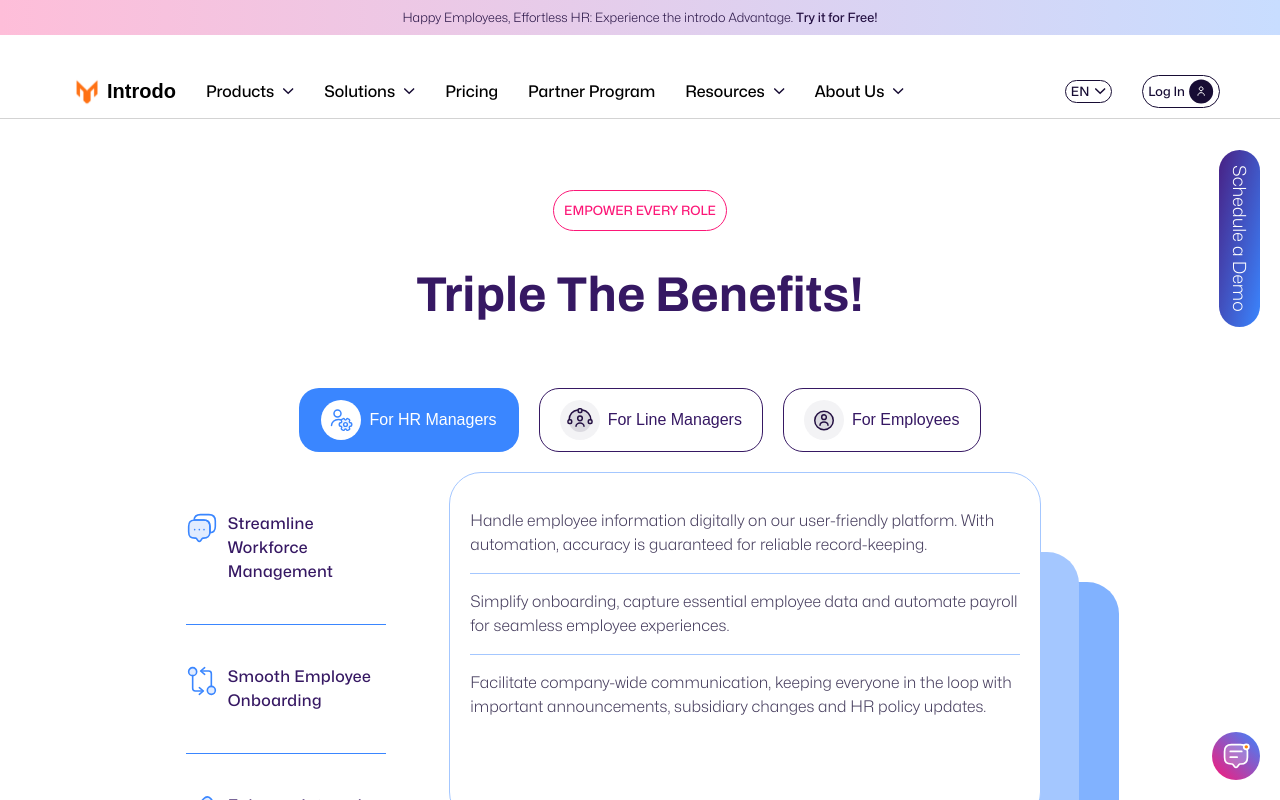
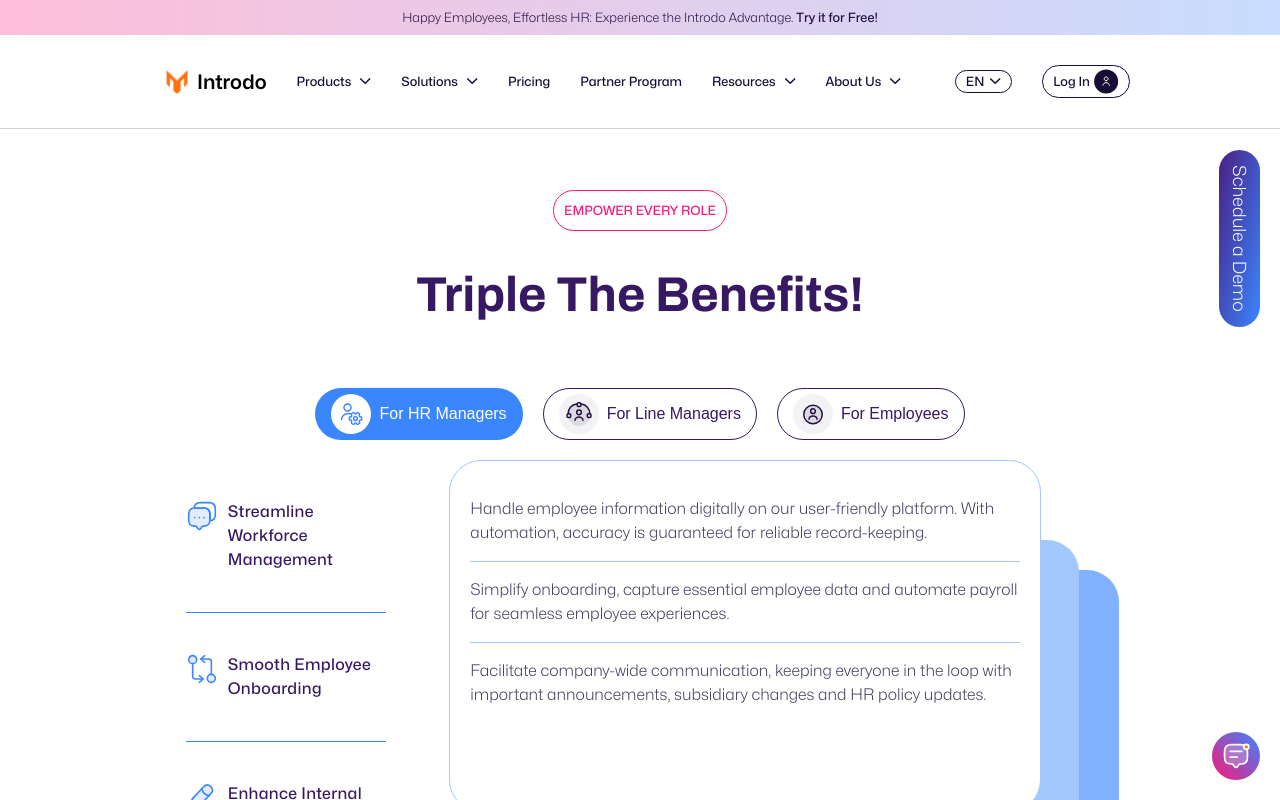
Before and after one commit to JoelPJacob/introdo-react-app, a React (Create React App) app: page / in a window 1280 px wide. Shown: the top 800 px of the page. Built offline with nearby package versions, Linux system fonts and the light colour scheme.

Commit message:
Header section code optimization

```diff
--- a/src/components/Header.css
+++ b/src/components/Header.css
@@ -1,10 +1,12 @@
+/* Header.css */
+
+
+/* Styling for top announcement bar */
 .top-box {
     background: linear-gradient(to right, rgba(254, 190, 217, 1), rgba(200, 221, 255, 1));
     padding: 10px 0;
     text-align: center;
     width: 100%;
-    margin-top: 0px;
-    z-index: 2;
 }
 
 .top-box p {
@@ -12,18 +14,17 @@
     color: rgba(36, 16, 66, 1);
     font-family: 'MonaSansLight', sans-serif;
     font-size: 12.8px;
-    font-weight: 400;
 }
 
 .bold-text {
     font-weight: 600;
     font-family: 'MonaSansMedium', sans-serif;
-    font-size: 12.8px;
     color: rgba(36, 16, 66, 1);
 }
 
+/* Navigation bar styling */
 nav {
-    margin: 40px 0 10px;
+    padding: 30px 0;
     border-bottom: 1px solid rgba(211, 211, 211, 1);
 }
 
@@ -31,85 +32,72 @@ nav {
     display: flex;
     justify-content: space-between;
     align-items: center;
-    max-width: 1200px;
-    margin: 0 auto;
-    padding: 0 20px 10px;
-    width: 100%;
+    padding: 0 150px;
     box-sizing: border-box;
 }
 
-.nav-left {
+.nav-right {
+    display: flex;
+    align-items: center;
+    margin-left: auto;
+}
+
+.nav-left, .nav-right {
     display: flex;
     align-items: center;
 }
 
+/* Navigation menu list styling */
 .nav-list {
     list-style: none;
+    display: flex;
     padding: 0;
     margin: 0;
+}
+
+.nav-list li {
+    margin: 0 15px;
+    font-family: "MonaSansMedium", sans-serif;
+    font-weight: 500;
+    font-size: 12.8px;
+    color: rgba(23, 12, 52, 1);
     display: flex;
     align-items: center;
 }
 
-.nav-list li {
-    margin: 0 15px;
-    display: flex;
-    align-items: center;
+/* Navigation logo and text */
+.nav-logo {
+    width: 24px;
+    height: auto;
 }
 
-.nav-list a {
-    color: black;
-    text-decoration: none;
-    font-size: 16px;
-    display: flex;
-    align-items: center;
-    font-family: "MonaSansMedium";
-    font-weight: 500;
+.nav-logo-text {
+    font-family: 'MonaSansBold', sans-serif;
+    font-weight: 900;
+    font-size: 20px;
+    margin-left: 8px;
+    color: rgba(0, 0, 0, 1);
 }
 
-.nav-list a:hover {
-    text-decoration: underline;
-}
-
+/* Dropdown arrow icon in menu */
 .nav-icon {
     width: 12px;
     height: auto;
     margin-left: 8px;
 }
 
-.nav-logo {
-    width: 24px;
-    height: auto;
-}
-
-.nav-logo-text {
-    font-family: 'Mona Sans', sans-serif;
-    font-weight: 600;
-    font-size: 20px;
-    margin-left: 8px;
-    color: rgba(0, 0, 0, 1);
-}
-
-.nav-right {
-    display: flex;
-    align-items: center;
-}
-
+/* Button styling for language and login */
 .header-button {
-    border-radius: 100px;
-    padding: 3px 5px 3px 5px;
-    align-items: center;
+    border-radius: 50px;
+    padding: 3px 10px;
     background-color: white;
     color: rgba(23, 12, 52, 1);
     font-size: 12.8px;
-    border-width: 1px;
-    border-color: rgba(23, 12, 52, 1);
-    border-style: solid;
+    border: 1px solid rgba(23, 12, 52, 1);
     display: flex;
     align-items: center;
     cursor: pointer;
     font-family: "MonaSansMedium";
-    font-weight: 500;
 }
 
 .header-button:not(:last-child) {
--- a/src/components/Header.js
+++ b/src/components/Header.js
@@ -5,35 +5,53 @@ import Logo from '../assets/icons/app-logo.svg';
 import { ReactComponent as ProfileIcon } from '../assets/icons/avatar-logo.svg';
 
 const Header = () => {
+  const menuItems = [
+    { id: 1, name: 'Products', hasDropdown: true },
+    { id: 2, name: 'Solutions', hasDropdown: true },
+    { id: 3, name: 'Pricing', hasDropdown: false },
+    { id: 4, name: 'Partner Program', hasDropdown: false },
+    { id: 5, name: 'Resources', hasDropdown: true },
+    { id: 6, name: 'About Us', hasDropdown: true }
+  ];
+
   return (
     <div>
+      {/* Top bar */}
       <div className="top-box">
         <p>
-          Happy Employees, Effortless HR: Experience the introdo Advantage. <span className="bold-text">Try it for Free!</span>
+          Happy Employees, Effortless HR: Experience the Introdo Advantage.
+          <span className="bold-text"> Try it for Free!</span>
         </p>
       </div>
+
+      {/* Navigation bar */}
       <nav>
         <div className="nav-container">
+          {/* Left side of navigation (logo and menu) */}
           <div className="nav-left">
             <ul className="nav-list">
               <li>
-                <a href="/products">
-                  <img src={Logo} alt="App Logo" className="nav-logo" />
-                  <span className="nav-logo-text">Introdo</span>
-                </a>
+                {/* App logo */}
+                <img src={Logo} alt="App Logo" className="nav-logo" />
+                <span className="nav-logo-text">Introdo</span>
               </li>
-              <li><a href="/products">Products <img src={DownArrow} alt="Down Arrow" className="nav-icon" /></a></li>
-              <li><a href="/solutions">Solutions <img src={DownArrow} alt="Down Arrow" className="nav-icon" /></a></li>
-              <li><a href="/pricing">Pricing</a></li>
-              <li><a href="/partner-program">Partner Program</a></li>
-              <li><a href="/resources">Resources <img src={DownArrow} alt="Down Arrow" className="nav-icon" /></a></li>
-              <li><a href="/about">About Us <img src={DownArrow} alt="Down Arrow" className="nav-icon" /></a></li>
+              {/* Menu items using map */}
+              {menuItems.map((item, index) => (
+                <li key={index}>
+                  {item.name}
+                  {item.hasDropdown && <img src={DownArrow} alt="Down Arrow" className="nav-icon" />}
+                </li>
+              ))}
             </ul>
           </div>
+
+          {/* Right side of navigation (language and login buttons) */}
           <div className="nav-right">
+            {/* Language selection button */}
             <button className="header-button">
               EN <img src={DownArrow} alt="Down Arrow" className="button-icon" />
             </button>
+            {/* Login button with profile icon */}
             <button className="header-button">
               Log In <ProfileIcon className="profile-icon" />
             </button>
@@ -42,6 +60,6 @@ const Header = () => {
       </nav>
     </div>
   );
-}
+};
 
 export default Header;
--- a/src/components/TabBar.css
+++ b/src/components/TabBar.css
@@ -9,12 +9,15 @@
 .tab-button {
   display: flex;
   align-items: center;
+  padding: 5px 15px;
   margin: 0 10px;
+  border: 1px solid rgba(58, 134, 255, 1);
   background-color: white;
   color: rgba(58, 134, 255, 1);
+  font-size: 16px;
   cursor: pointer;
   transition: background-color 0.3s ease;
-  border-radius: 100px;
+  border-radius: 100px !important;
 }
 
 .tab-button.active {
--- a/src/index.css
+++ b/src/index.css
@@ -30,3 +30,9 @@ code {
    url("./fonts/MonaSans/MonaSans-Light.ttf") format("truetype");
   font-weight: 600;
  }
+ @font-face {
+  font-family: "MonaSansBold";
+  src: local("MonaSans-SemiBold"),
+   url("./fonts/MonaSans/MonaSans-SemiBold.ttf") format("truetype");
+  font-weight: 600;
+ }
--- a/src/pages/LandingPage.css
+++ b/src/pages/LandingPage.css
@@ -29,8 +29,8 @@
 }
 
 /* Style for each tab button */
-.tab-container button {
-  padding: 10px 20px;
+/* .tab-container button {
+  padding: 10px 10px;
   margin: 0 10px;
   border: 2px solid rgba(58, 134, 255, 1);
   border-radius: 20px;
@@ -39,7 +39,7 @@
   font-size: 16px;
   cursor: pointer;
   transition: background-color 0.3s ease;
-}
+} */
 
 /* Active tab button */
 .tab-container .active-tab {
```
